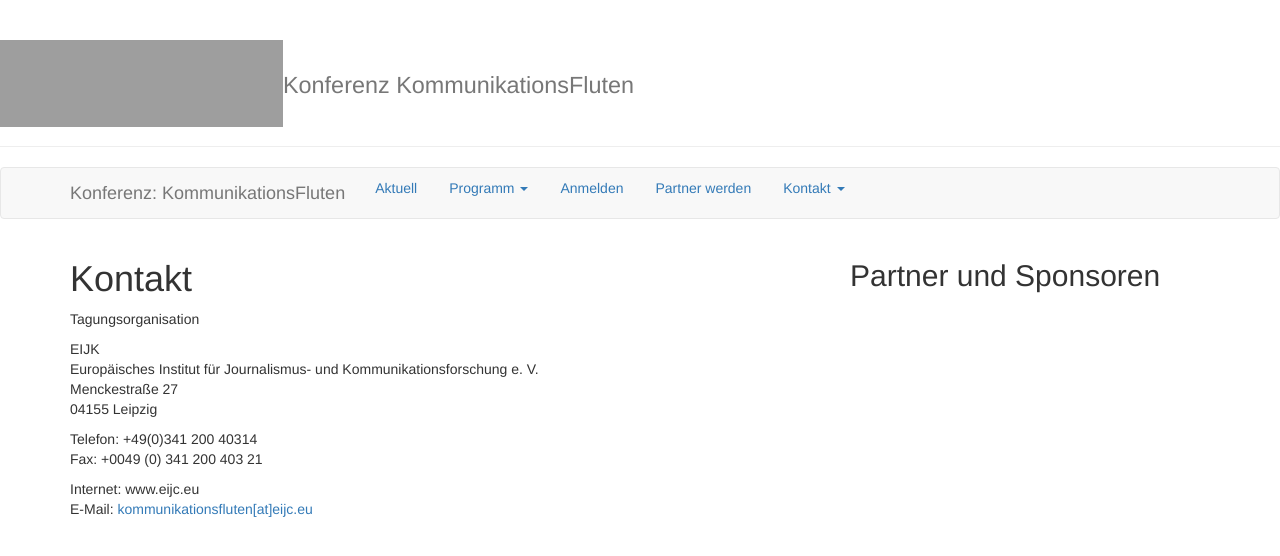
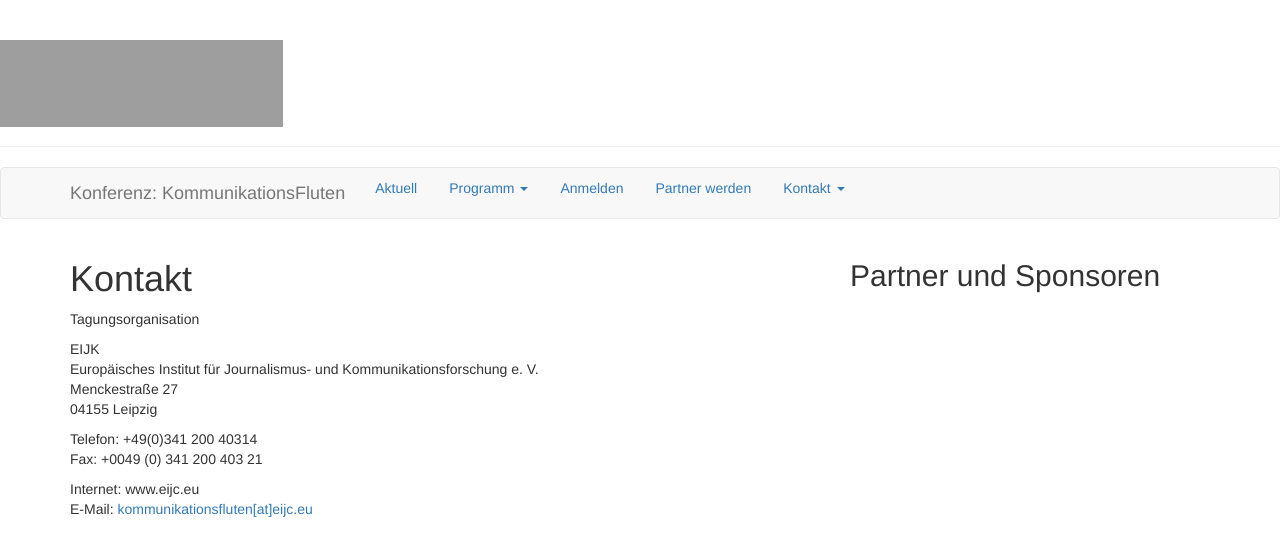
Before and after one commit to susedev/test, a Jekyll site: the page built from kontakt.html, in a window 1280 px wide. Shown: the top 556 px of the page. Built offline with Jekyll 4.4.1, drawn with Linux system fonts in a browser that asks for light colours; grey boxes are pictures that could not be loaded.

Commit message:
Update base.html

```diff
--- a/_layouts/base.html
+++ b/_layouts/base.html
@@ -5,7 +5,7 @@
 
 <body>
 <div class="page-header">
-  <h1><a href="http://www.eijc.eu/de/" target="blank_"><img class=" size-full wp-image-2541 alignleft" src="https://raw.githubusercontent.com/EIJC/data/gh-pages/media/eijc-logo-klein.jpg" width="283" height="87" /></a><small>Konferenz KommunikationsFluten</small></h1>
+  <h1><a href="http://www.eijc.eu/de/" target="blank_"><img class=" size-full wp-image-2541 alignleft" src="https://raw.githubusercontent.com/EIJC/data/gh-pages/media/eijc-logo-klein.jpg" width="283" height="87" />
 </div>
 <nav class="navbar navbar-default">
   <div class="container">
```
